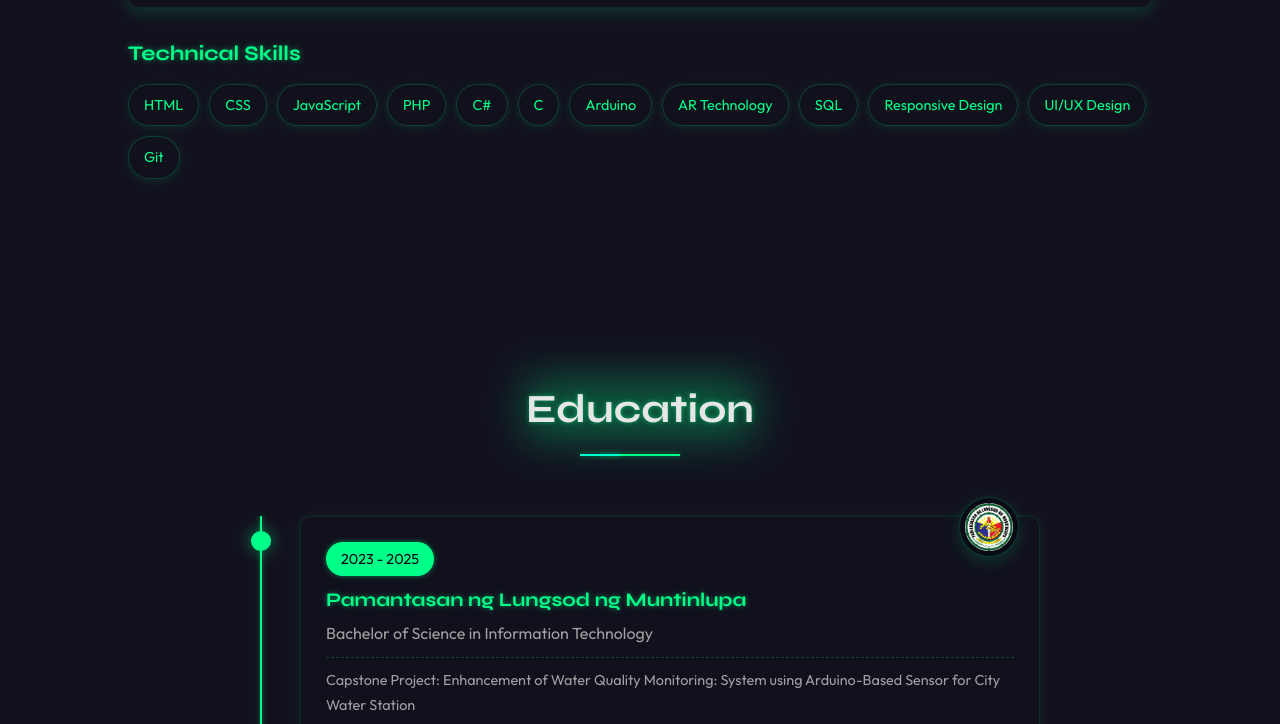
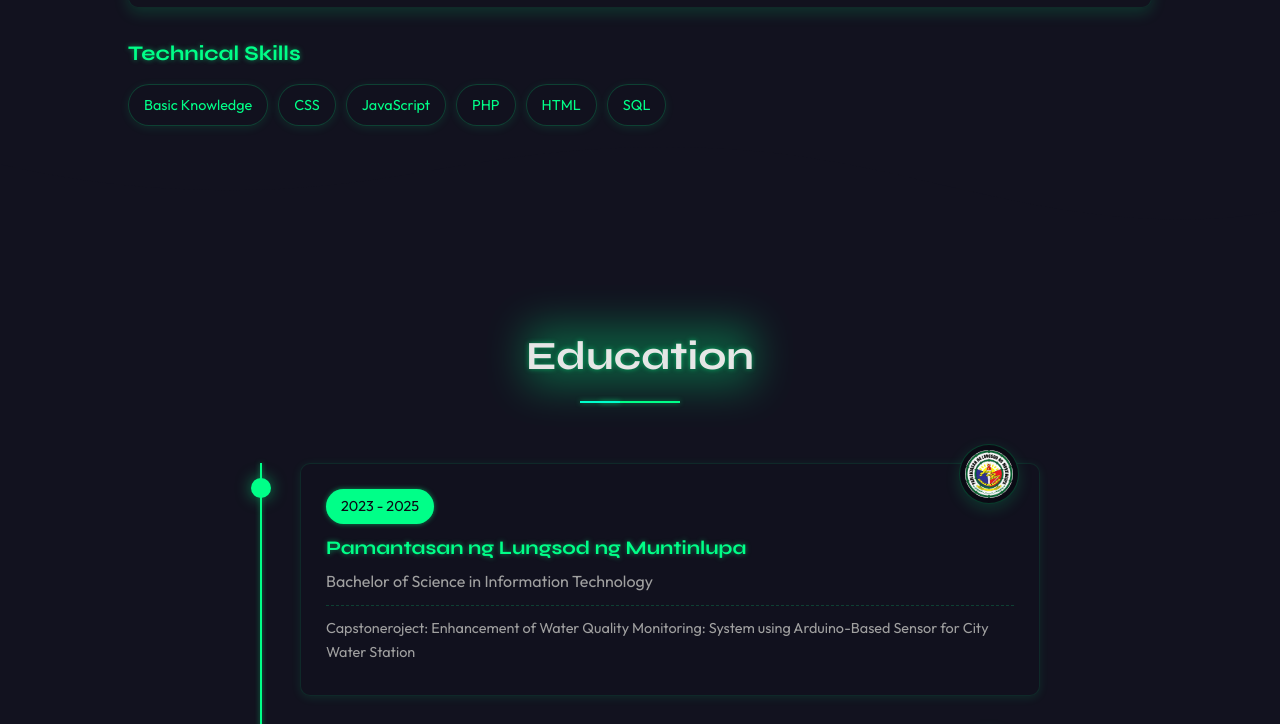
Before and after one commit to httpsOgawisss/Portfolio, a plain HTML site: page index.html in a window 1280 px wide. Shown: the part 1240-1964 px from the top of the page. Drawn offline with nearby package versions, Linux system fonts and the light colour scheme.

Commit message:
Update index.html

```diff
--- a/index.html
+++ b/index.html
@@ -128,18 +128,12 @@
                     <div class="skills">
                         <h3>Technical Skills</h3>
                         <div class="skill-tags">
-                            <span class="skill-tag">HTML</span>
+                            <span class="skill-tag">Basic Knowledge</span>
                             <span class="skill-tag">CSS</span>
                             <span class="skill-tag">JavaScript</span>
                             <span class="skill-tag">PHP</span>
-                            <span class="skill-tag">C#</span>
-                            <span class="skill-tag">C</span>
-                            <span class="skill-tag">Arduino</span>
-                            <span class="skill-tag">AR Technology</span>
+                            <span class="skill-tag">HTML</span>
                             <span class="skill-tag">SQL</span>
-                            <span class="skill-tag">Responsive Design</span>
-                            <span class="skill-tag">UI/UX Design</span>
-                            <span class="skill-tag">Git</span>
                         </div>
                     </div>
                 </div>
@@ -173,7 +167,7 @@
                         <h3>Pamantasan ng Lungsod ng Muntinlupa</h3>
                         <p>Bachelor of Science in Information Technology</p>
                         <div class="timeline-details">
-                            <p>Capstone Project: Enhancement of Water Quality Monitoring: System using Arduino-Based
+                            <p>Capstoneroject: Enhancement of Water Quality Monitoring: System using Arduino-Based
                                 Sensor for City Water Station
                             </p>
                         </div>
```
